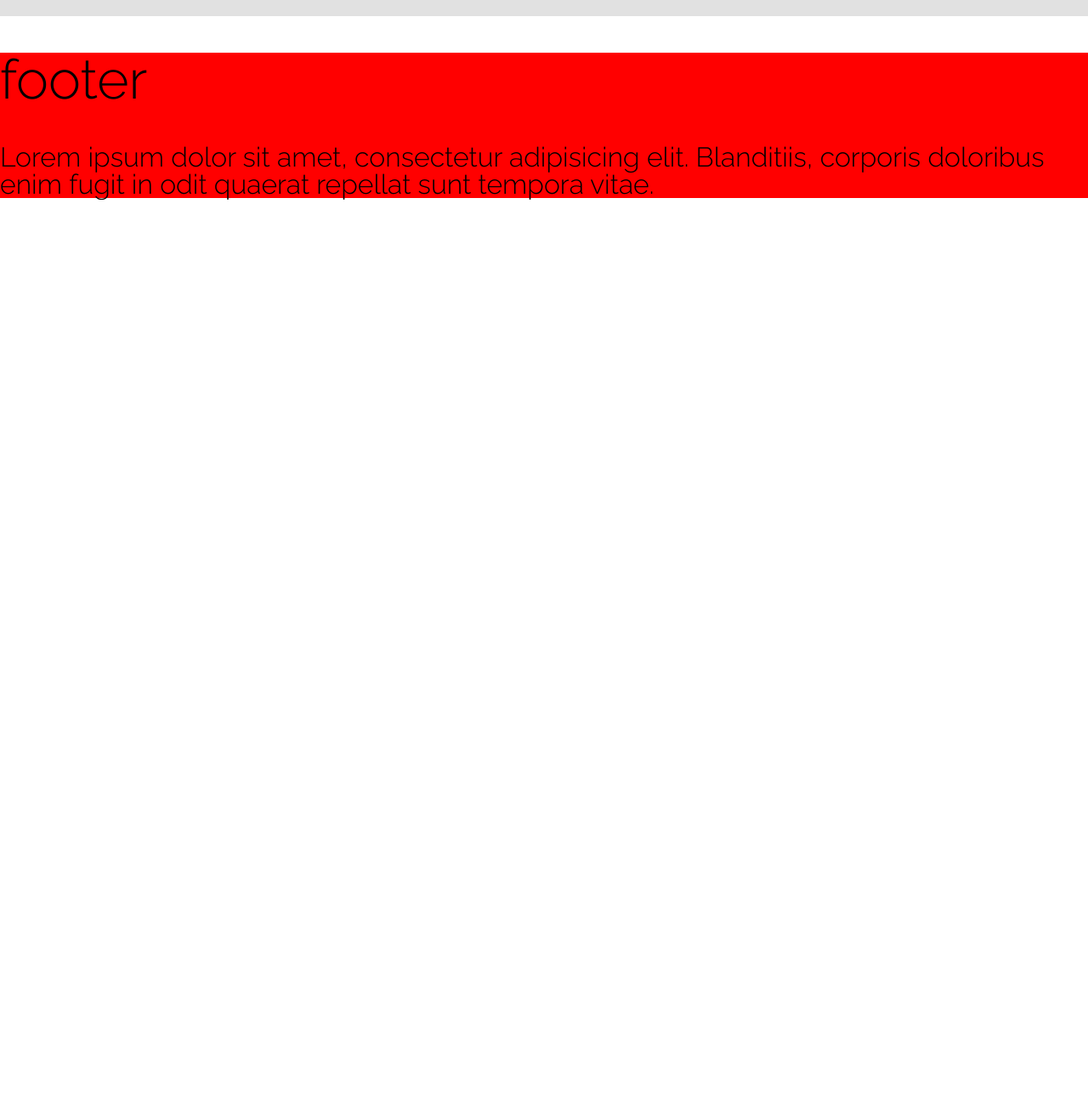
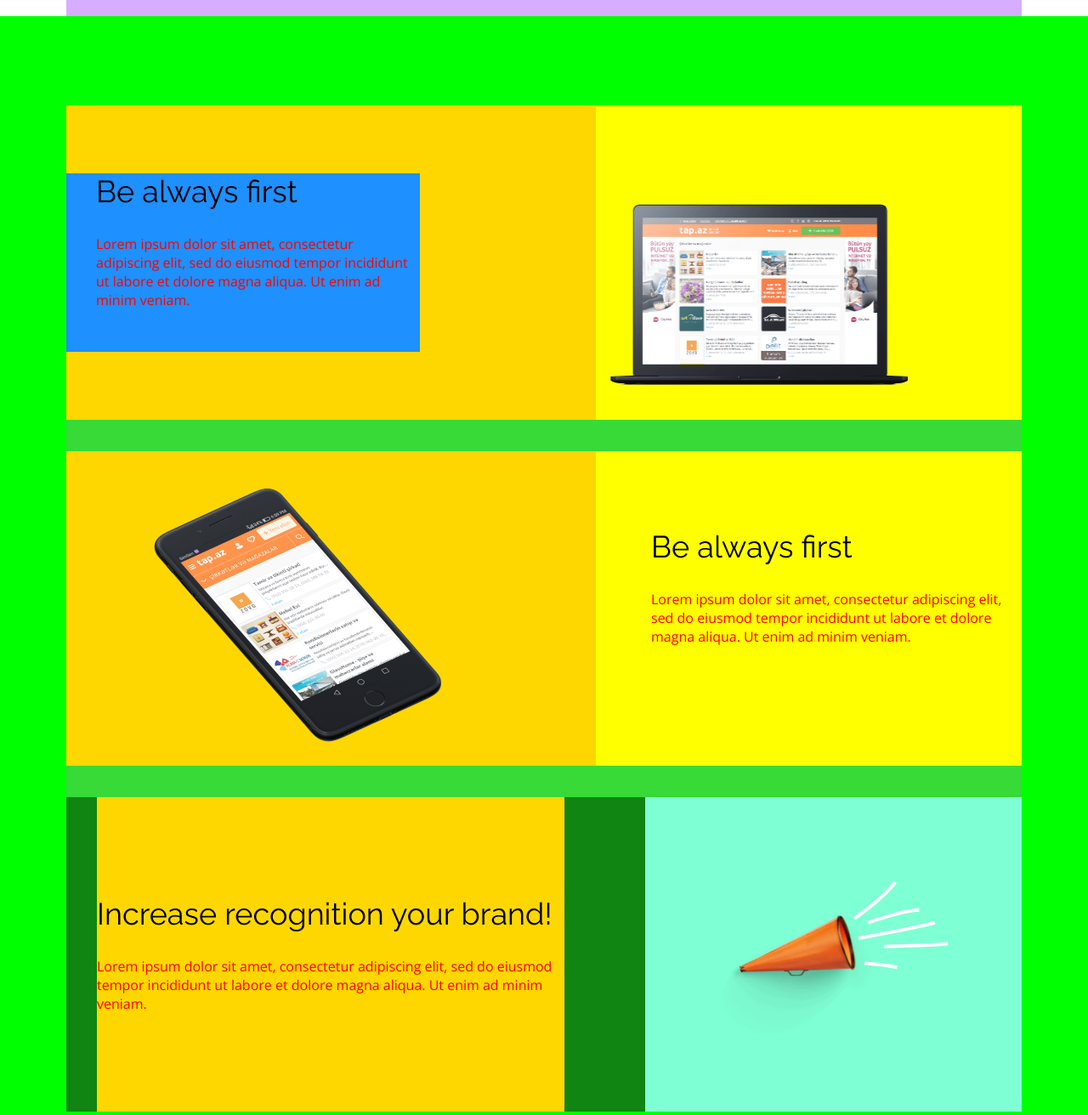
Before and after one commit to bobkoby5i/fe-css-best-shop, a plain HTML site: page index.html in a window 1280 px wide. Shown: the part 1300-2612 px from the top of the page at 85% size. Before the commit the page ends 1535 px from the top, so only its background shows below. Drawn offline with nearby package versions, Linux system fonts and the light colour scheme.

Commit message:
frames for benefit section done

```diff
--- a/css/style.css
+++ b/css/style.css
@@ -21,7 +21,7 @@
 
 .container {
     margin: 0 auto;
-    max-width: 1352px;
+    max-width: 1124px; /* 1352px; */
     border: #ff4d00 0 solid;
 }
 
@@ -38,6 +38,9 @@ l {
 }
 
 .open-shop-section{
+    display: flex;
+    flex-direction: column;
+    justify-content: end;
     background-color: #ffffff;
     height: calc( 100vh - 70px );
     font-family: 'Open Sans', sans-serif;
@@ -46,8 +49,10 @@ l {
 
 
 .open-shop-top{
+    background-color: gold;
+
     display: flex;
-    justify-content: center;
+    justify-content: end;
     flex-direction: column;
     align-items: center;
     padding-top: 130px;
@@ -81,12 +86,12 @@ h2 {
 
 .open-shop-bottom {
     overflow: auto;
-    /*background-color: green;*/
+    background-color: green;
     background-image: url("../images/Background.png");
     background-position: center;
     background-size: cover;
     background-repeat: no-repeat;
-    height: calc(calc( 100vh - 70px )/2);
+    height: 100%;
 }
 
 
@@ -111,13 +116,14 @@ h2 {
 /*          STATS                 */
 
 .stats-section h2{
+    background-color: #b776f8;
     text-align: center;
     padding-top: 100px;
     padding-bottom: 100px;
 }
 
 .stats-section-articles {
-    background-color: #e1e1e1;
+    background-color: #d7aeff;
     display: flex;
     justify-content: center;
     align-items: normal;
@@ -177,6 +183,174 @@ h2 {
     background-color: var(--color3);
 }
 
+/* benefits-section */
+
+.benefits-section{
+    background-color: #00ff00;
+    padding: 105px 0px;
+}
+
+
+.benefits-section p{
+    color: red;
+    font-size: 16px;
+    line-height: 22px;
+    font-family: 'Open Sans', sans-serif;
+}
+
+
+.benefits-container{
+    display: flex;
+    justify-content: normal;
+    flex-direction: column;
+    justify-items: center;
+    background-color: #4ac94a;
+}
+
+.benefits-articles {
+    display: flex;
+    justify-content: normal;
+    flex-direction: column;
+    background-color: #37da37;
+
+}
+
+.benefits-article-computer {
+    display: flex;
+    justify-content: space-between;
+    margin-bottom: 37px;
+    height: 370px;
+    background-color: #0e620e;
+}
+
+.benefits-article-computer-text {
+    display: flex;
+    flex-direction: column;
+    justify-content: center;
+    background-color: dodgerblue;
+    padding-left: 35px;
+    width: 416px;
+}
+
+
+.benefits-article-computer-text p{
+    margin-top: 30px;
+    margin-bottom: 50px;
+}
+
+.benefits-article-computer-image {
+    width: 501px;
+    display: flex;
+    flex-direction: column;
+    justify-content: end;
+    align-items: normal;
+    margin-left: -1;
+    padding-bottom: 38px;
+    background-color: yellow;
+}
+
+
+
+.benefits-article-computer-image img{
+    width: 386px;
+    height: 219px;
+}
+
+.benefits-article-phone {
+    display: flex;
+    margin-bottom: 37px;
+    height: 370px;
+    background-color: #4ff14f;
+}
+
+.benefits-article-phone-image{
+    display: flex;
+    justify-content: center;
+    flex-direction: column;
+    width: 623px;
+    background-color: gold;
+}
+
+.benefits-article-phone-image img{
+    margin-left: 70px;
+    margin-top: 29px;
+    width: 426px;
+    height: 328px;
+}
+
+.benefits-article-phone-text {
+    width: 501px;
+    background-color: yellow;
+    display: flex;
+    flex-direction: column;
+    justify-content: center;
+    padding-left: 65px;
+}
+
+.benefits-article-phone-text p {
+    margin-top: 30px;
+    margin-bottom: 50px;
+    margin-right: 20px;
+}
+
+/* mega phone */
+
+.benefits-article-megaphone {
+    display: flex;
+    height: 370px;
+    background-color: #118511;
+}
+
+
+
+.benefits-article-megaphone-text{
+    display: flex;
+    justify-content: center;
+    flex-direction: column;
+    width: 623px;
+    background-color: gold;
+    margin-left: 36px;
+    margin-right: 34px;
+}
+
+.benefits-article-megaphone-image {
+    width: 501px;
+    background-color: yellow;
+    display: flex;
+    flex-direction: column;
+    justify-content: center;
+    margin-left: 61px;
+}
+.benefits-article-megaphone-text p{
+    margin-top: 30px;
+}
+
+
+.benefits-article-megaphone-image-div{
+    height: 100%;
+    background-color: aquamarine;
+}
+
+.benefits-article-megaphone-image-div img {
+    margin-left: 62px;
+    margin-top: 98px;
+    width: 295px;
+    height: 208px;
+}
+
+.benefits-article-left{
+    display: flex;
+    justify-content: center;
+    flex-direction: column;
+    width: 623px;
+    background-color: gold;
+}
+
+
+
+
+
+
 
 
 footer {
--- a/index.html
+++ b/index.html
@@ -29,7 +29,7 @@
       <p>Opne shop on our platform and increase your sales</p>
       <a href="#" class="open-shop-btn">Open your shop</a>
     </div>
-    <div class="open-shop-bottom">a
+    <div class="open-shop-bottom">
     </div>
   </section>
   <section class="stats-section container">
@@ -52,6 +52,42 @@
       </div>
     </div>
   </section>
+  <section class="benefits-section">
+     <div class="container benefits-articles">
+       <article class="benefits-article-computer">
+         <div class="benefits-article-left">
+           <div class="benefits-article-computer-text">
+             <h2>Be always first</h2>
+             <p>Lorem ipsum dolor sit amet, consectetur adipiscing elit, sed do eiusmod tempor incididunt ut labore et dolore magna aliqua. Ut enim ad minim veniam.</p>
+           </div>
+         </div>
+         <div class="benefits-article-computer-image">
+           <img src="./images/Macbook.png">
+         </div>
+       </article>
+       <article class="benefits-article-phone">
+         <div class="benefits-article-phone-image">
+           <img src="./images/iPhone.png">
+         </div>
+         <div class="benefits-article-phone-text">
+           <h2>Be always first</h2>
+           <p>Lorem ipsum dolor sit amet, consectetur adipiscing elit, sed do eiusmod tempor incididunt ut labore et dolore magna aliqua. Ut enim ad minim veniam.</p>
+         </div>
+       </article>
+       <article class="benefits-article-megaphone">
+         <div class="benefits-article-megaphone-text">
+           <h2>Increase recognition your brand!</h2>
+           <p>Lorem ipsum dolor sit amet, consectetur adipiscing elit, sed do eiusmod tempor incididunt ut labore et dolore magna aliqua. Ut enim ad minim veniam.</p>
+         </div>
+         <div class="benefits-article-megaphone-image">
+           <div class="benefits-article-megaphone-image-div">
+             <img src="./images/Trumpet.png">
+
+           </div>
+         </div>
+       </article>
+     </div>
+  </section>
 </main>
 <footer>
   <h1>footer</h1>
```
